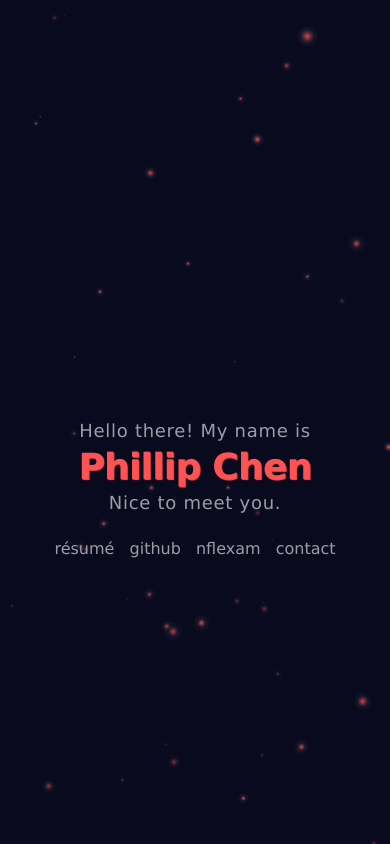
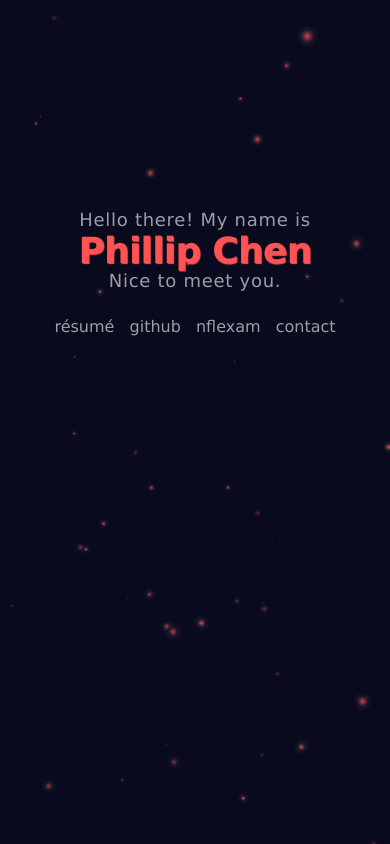
Before and after one commit to phillipchengh/pchenp, a website: page static/index.html in a window 390 px wide. Drawn offline with nearby package versions, Linux system fonts and the light colour scheme.

Commit message:
mobile sized tweaks

```diff
--- a/static/less/style.less
+++ b/static/less/style.less
@@ -42,8 +42,12 @@ a {
 .center {
   margin: 0 auto;
   position: relative;
-  top: 50%;
+  top: @center-top;
   text-align: center;
+
+  @media (max-width: @mobile-width) {
+    top: @center-mobile-top;
+  }
 }
 
 .greeting {
@@ -67,6 +71,7 @@ a {
 
   @media (max-width: @mobile-width) {
     font-size: @name-mobile-font-size;
+    line-height: @name-mobile-line-height;
   }
 
 }
--- a/static/less/variables.less
+++ b/static/less/variables.less
@@ -8,6 +8,9 @@
 
 @font-family: "jaf-bernino-sans","Lucida Grande","Lucida Sans Unicode","Lucida Sans",Geneva,Verdana,sans-serif;
 
+@center-top: 50%;
+@center-mobile-top: 25%;
+
 @greeting-color: @lighter-blue;
 @greeting-font-size: 32px;
 @greeting-mobile-font-size: 18px;
@@ -17,6 +20,7 @@
 @name-mobile-font-size: 36px;
 @name-font-weight: 700;
 @name-line-height: 1.5;
+@name-mobile-line-height: 1.2;
 @name-letter-spacing: -0.02em;
 @name-text-shadow: 1px 1px 1px @orange;
 
```
Also changed, not shown: static/style.css.
